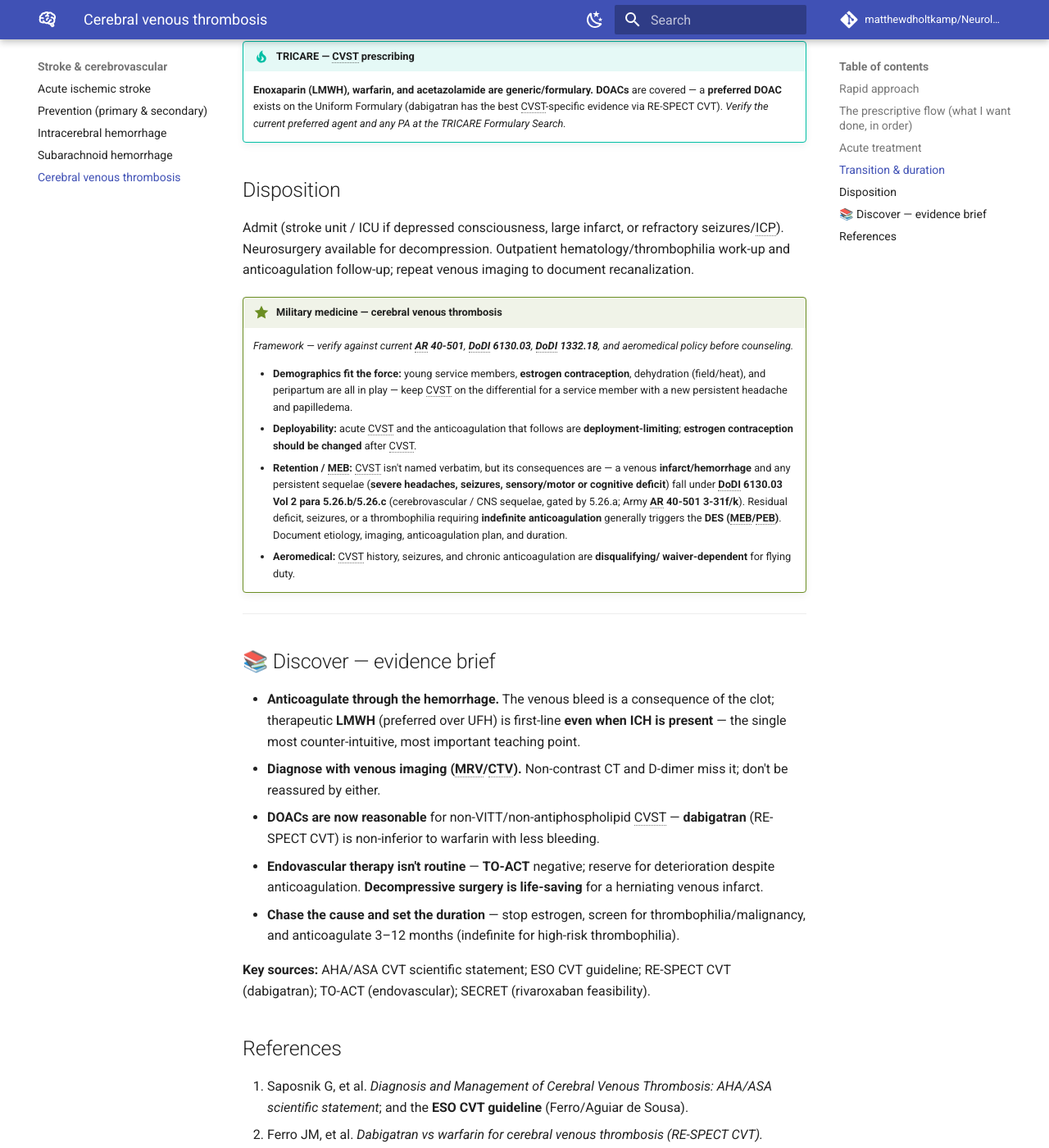
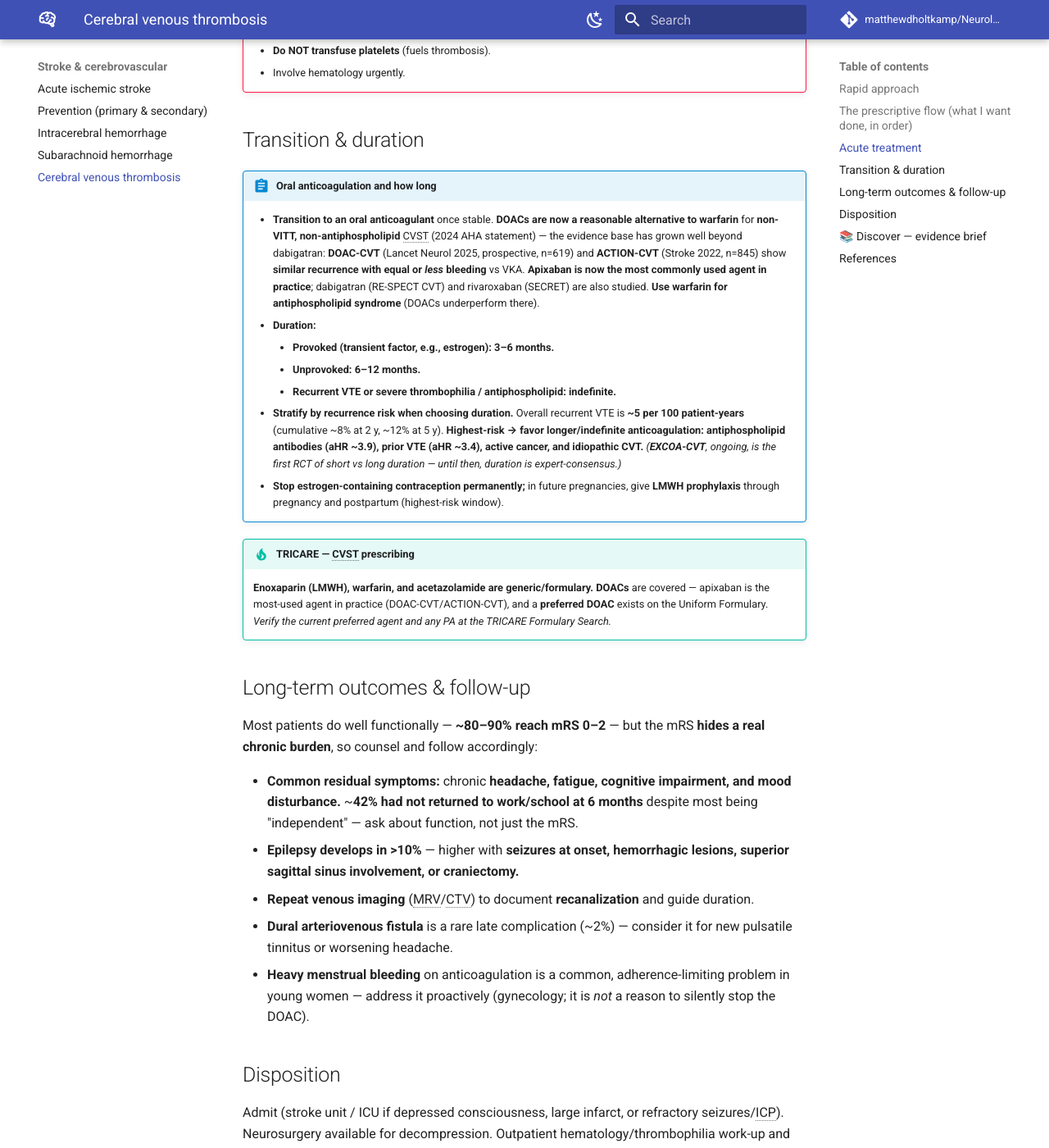
Before and after one commit to matthewdholtkamp/Neurology, an MkDocs documentation site: the page built from docs/stroke/cerebral-venous-thrombosis.md, in a window 1280 px wide and 1400 px high, scrolled down 2146 px. Shown: the whole window at 82% size. Built offline with MkDocs 1.6.1 and Material for MkDocs 9.7.7, drawn with Linux system fonts in a browser that asks for light colours; comment, search, counter and statistics services are not loaded; some of the changed text lies outside the part shown.

Commit message:
Update CVST page per expert review: DOAC evidence, long-term sequelae, VITT, DECOMPRESS2, recurrence, D-dimer
- DOAC evidence expanded beyond RE-SPECT CVT: DOAC-CVT (Lancet Neurol 2025) +
  ACTION-CVT show DOACs a reasonable alternative with equal/less bleeding;
  apixaban now most-used; warfarin for antiphospholipid.
- New 'Long-term outcomes & follow-up' section: chronic headache/fatigue/
  cognitive/mood, epilepsy >10%, ~42% return-to-work gap, dural AVF ~2%, HMB on
  anticoagulation, repeat venous imaging.
- VITT-CVT danger box: no heparin, argatroban/fondaparinux + IVIG 1 g/kg x2d +
  steroids, no platelets.
- Decompressive craniectomy strengthened (DECOMPRESS2: ~36% independent, ~79%
  survivors judged worthwhile; operate <48h).
- Recurrence quantified (~5/100 pt-yr; aPL/prior VTE/cancer/idiopathic -> longer
  AC) + EXCOA-CVT ongoing.
- D-dimer nuance (normal in ~10%; image regardless if mod/high probability);
  SWI/GRE for isolated cortical vein thrombosis.
- Update Discover, references, footer (2024 AHA statement; emerging items flagged).

Co-Authored-By: Claude Fable 5 <noreply@anthropic.com>

```diff
--- a/docs/stroke/cerebral-venous-thrombosis.md
+++ b/docs/stroke/cerebral-venous-thrombosis.md
@@ -19,7 +19,14 @@ anticoagulate even when there's hemorrhage.**
       infection (mastoiditis, sinusitis), dehydration, IBD.
 
     **Get dedicated venous imaging — MRV or CTV.** A "normal" non-contrast CT does **not** exclude it
-    (look for a dense cord/sinus sign, or a bleed that doesn't fit an artery).
+    (look for a dense cord/sinus sign, or a bleed that doesn't fit an artery). For **isolated cortical
+    vein thrombosis** (easily missed on standard MRV), use **SWI or GRE** sequences.
+
+    !!! note "D-dimer helps only in low-probability patients"
+        D-dimer sensitivity is ~90–97%, but **~10% of confirmed CVT has a normal D-dimer** — especially
+        **isolated headache, subacute/chronic onset, or low thrombus burden.** A normal D-dimer with a
+        **low** clinical probability can help exclude CVT; in **moderate/high-probability** patients,
+        **image the veins regardless.** Don't let a negative D-dimer stop the workup.
 
 ## Rapid approach
 
@@ -56,28 +63,65 @@ anticoagulate even when there's hemorrhage.**
       seizure** (high recurrence). No routine prophylaxis without a lesion/seizure.
     - **Raised ICP / papilledema threatening vision:** **acetazolamide**, therapeutic **LP**, monitor
       visual fields/acuity; shunt or optic-nerve-sheath fenestration if vision is failing.
-    - **Large venous infarct with mass effect / herniation:** **decompressive surgery is
-      life-saving** — escalate early, don't just watch.
+    - **Large venous infarct with mass effect / herniation:** **decompressive craniectomy is
+      life-saving — operate EARLY (within ~48 h);** delay worsens outcomes. **DECOMPRESS2** (n=118):
+      **~36% independent (mRS 0–2) and ~34% mortality at 12 months**, and **~79% of survivors judged
+      surgery worthwhile** — so offer it even to severe presentations. Coma and fixed dilated pupils
+      predict poor outcome.
+
+!!! danger "VITT-CVT — a different disease; do NOT give heparin"
+    If CVST follows an **adenoviral COVID vaccine** with **thrombocytopenia** (and a positive
+    anti-PF4 ELISA) — **vaccine-induced immune thrombotic thrombocytopenia.** Now rare, but the
+    management is opposite to reflex:
+
+    - **Avoid all heparin** — use a **non-heparin anticoagulant** (argatroban or fondaparinux).
+    - **IVIG 1 g/kg × 2 days** (± corticosteroids) — immunomodulation **lowers mortality** (≈29% vs 70%).
+    - **Do NOT transfuse platelets** (fuels thrombosis).
+    - Involve hematology urgently.
 
 ## Transition & duration
 
 !!! orderset "Oral anticoagulation and how long"
-    - **Transition to an oral anticoagulant** once stable. **Dabigatran** (RE-SPECT CVT: non-inferior
-      to warfarin, less bleeding) and **rivaroxaban** are reasonable **DOAC** options for
-      **non-VITT, non-antiphospholipid** CVST; **warfarin** where a DOAC isn't suitable (e.g.,
-      antiphospholipid syndrome).
+    - **Transition to an oral anticoagulant** once stable. **DOACs are now a reasonable alternative
+      to warfarin** for **non-VITT, non-antiphospholipid** CVST (2024 AHA statement) — the evidence
+      base has grown well beyond dabigatran: **DOAC-CVT** (Lancet Neurol 2025, prospective, n=619) and
+      **ACTION-CVT** (Stroke 2022, n=845) show **similar recurrence with equal or *less* bleeding** vs
+      VKA. **Apixaban is now the most commonly used agent in practice**; dabigatran (RE-SPECT CVT) and
+      rivaroxaban (SECRET) are also studied. **Use warfarin for antiphospholipid syndrome** (DOACs
+      underperform there).
     - **Duration:**
         - **Provoked (transient factor, e.g., estrogen):** **3–6 months.**
         - **Unprovoked:** **6–12 months.**
         - **Recurrent VTE or severe thrombophilia / antiphospholipid:** **indefinite.**
+    - **Stratify by recurrence risk when choosing duration.** Overall recurrent VTE is **~5 per 100
+      patient-years** (cumulative ~8% at 2 y, ~12% at 5 y). **Highest-risk → favor longer/indefinite
+      anticoagulation:** **antiphospholipid antibodies (aHR ~3.9), prior VTE (aHR ~3.4), active
+      cancer, and idiopathic CVT.** *(**EXCOA-CVT**, ongoing, is the first RCT of short vs long
+      duration — until then, duration is expert-consensus.)*
     - **Stop estrogen-containing contraception permanently;** in future pregnancies, give **LMWH
       prophylaxis** through pregnancy and postpartum (highest-risk window).
 
 !!! tip "TRICARE — CVST prescribing"
     **Enoxaparin (LMWH), warfarin, and acetazolamide are generic/formulary.** **DOACs** are covered —
-    a **preferred DOAC** exists on the Uniform Formulary (dabigatran has the best CVST-specific
-    evidence via RE-SPECT CVT). *Verify the current preferred agent and any PA at the TRICARE
-    Formulary Search.*
+    apixaban is the most-used agent in practice (DOAC-CVT/ACTION-CVT), and a **preferred DOAC** exists
+    on the Uniform Formulary. *Verify the current preferred agent and any PA at the TRICARE Formulary
+    Search.*
+
+## Long-term outcomes & follow-up
+
+Most patients do well functionally — **~80–90% reach mRS 0–2** — but the mRS **hides a real chronic
+burden**, so counsel and follow accordingly:
+
+- **Common residual symptoms:** chronic **headache, fatigue, cognitive impairment, and mood
+  disturbance.** ~**42% had not returned to work/school at 6 months** despite most being
+  "independent" — ask about function, not just the mRS.
+- **Epilepsy develops in >10%** — higher with **seizures at onset, hemorrhagic lesions, superior
+  sagittal sinus involvement, or craniectomy.**
+- **Repeat venous imaging** (MRV/CTV) to document **recanalization** and guide duration.
+- **Dural arteriovenous fistula** is a rare late complication (~2%) — consider it for new pulsatile
+  tinnitus or worsening headache.
+- **Heavy menstrual bleeding** on anticoagulation is a common, adherence-limiting problem in young
+  women — address it proactively (gynecology; it is *not* a reason to silently stop the DOAC).
 
 ## Disposition
 
@@ -110,33 +154,47 @@ anticoagulation follow-up; repeat venous imaging to document recanalization.
 - **Anticoagulate through the hemorrhage.** The venous bleed is a consequence of the clot;
   therapeutic **LMWH** (preferred over UFH) is first-line **even when ICH is present** — the single
   most counter-intuitive, most important teaching point.
-- **Diagnose with venous imaging (MRV/CTV).** Non-contrast CT and D-dimer miss it; don't be
-  reassured by either.
-- **DOACs are now reasonable** for non-VITT/non-antiphospholipid CVST — **dabigatran** (RE-SPECT CVT)
-  is non-inferior to warfarin with less bleeding.
-- **Endovascular therapy isn't routine** — **TO-ACT** negative; reserve for deterioration despite
-  anticoagulation. **Decompressive surgery is life-saving** for a herniating venous infarct.
-- **Chase the cause and set the duration** — stop estrogen, screen for thrombophilia/malignancy, and
-  anticoagulate 3–12 months (indefinite for high-risk thrombophilia).
+- **Diagnose with venous imaging (MRV/CTV).** Non-contrast CT and D-dimer miss it (D-dimer normal in
+  ~10%, esp. isolated headache/subacute) — image low- *or* high-probability patients. **SWI/GRE** for
+  isolated cortical vein thrombosis.
+- **DOACs are now a reasonable alternative** for non-VITT/non-antiphospholipid CVST — the evidence
+  tripled with **DOAC-CVT** (2025) and **ACTION-CVT**; **apixaban is the most-used agent**, with
+  dabigatran (RE-SPECT CVT) and rivaroxaban (SECRET) also studied. **Warfarin for antiphospholipid.**
+- **Recurrence ~5/100 patient-years** — longer/indefinite anticoagulation for antiphospholipid, prior
+  VTE, cancer, or idiopathic; **EXCOA-CVT** (ongoing) will finally test duration.
+- **VITT-CVT is a different disease** — no heparin, IVIG + argatroban/fondaparinux, no platelets.
+- **Endovascular therapy isn't routine** — **TO-ACT** negative. **Decompressive craniectomy is
+  life-saving** for a herniating venous infarct — **operate early** (DECOMPRESS2: ~36% independent,
+  most survivors judged it worthwhile).
+- **The chronic burden is under-appreciated** — headache, fatigue, cognitive/mood symptoms, epilepsy
+  (>10%), and a large return-to-work gap despite good mRS. Follow with repeat imaging and QoL attention.
 
-**Key sources:** AHA/ASA CVT scientific statement; ESO CVT guideline; RE-SPECT CVT (dabigatran);
-TO-ACT (endovascular); SECRET (rivaroxaban feasibility).
+**Key sources:** 2024 AHA CVT scientific statement; ESO CVT guideline; DOAC-CVT & ACTION-CVT (DOACs);
+RE-SPECT CVT (dabigatran); SECRET (rivaroxaban); TO-ACT (endovascular); DECOMPRESS2 (craniectomy);
+ACTION-CVT recurrence analysis; EXCOA-CVT (ongoing).
 
 ## References
 
-1. Saposnik G, et al. *Diagnosis and Management of Cerebral Venous Thrombosis: AHA/ASA scientific
-   statement*; and the **ESO CVT guideline** (Ferro/Aguiar de Sousa).
-2. Ferro JM, et al. *Dabigatran vs warfarin for cerebral venous thrombosis (RE-SPECT CVT).*
+1. Saposnik G, et al. [*Diagnosis and Management of Cerebral Venous Thrombosis: AHA scientific
+   statement.* Stroke. 2024](https://www.ahajournals.org/doi/10.1161/STR.0000000000000456); ESO CVT
+   guideline (Ferro/Aguiar de Sousa); Field TS, Fragata I. *Current Management of CVT.* Stroke. 2026.
+2. **DOACs:** van de Munckhof A, et al. *DOAC-CVT* (Lancet Neurol 2025); Yaghi S, et al. *ACTION-CVT*
+   (Stroke 2022) + systematic review; Ferro JM, et al. *RE-SPECT CVT* (dabigatran); *SECRET* (rivaroxaban).
 3. Coutinho JM, et al. [*Endovascular therapy vs standard care in severe CVT (TO-ACT).* JAMA Neurol.
    2020](https://jamanetwork.com/journals/jamaneurology/fullarticle/2765968).
-4. **TRICARE / DoD:** enoxaparin/warfarin/acetazolamide generic-formulary; preferred DOAC per Uniform
+4. **Surgery / recurrence / VITT:** Aaron S, et al. *DECOMPRESS2* (Stroke 2024); Shu L, et al.
+   *ACTION-CVT recurrence predictors* (Neurology 2022); Scutelnic A, et al. *VITT-CVT management*
+   (Ann Neurol 2022); *EXCOA-CVT* (ongoing, ISRCTN25644448).
+5. **TRICARE / DoD:** enoxaparin/warfarin/acetazolamide generic-formulary; preferred DOAC per Uniform
    Formulary — *verify at the TRICARE Formulary Search.*
 
-*Verified July 2026: venous imaging (MRV/CTV) for diagnosis, therapeutic anticoagulation **including
-in the presence of venous hemorrhage** (LMWH preferred over UFH), DOAC transition (dabigatran
-non-inferior — RE-SPECT CVT), non-routine endovascular therapy (TO-ACT negative), and
-decompression for herniating venous infarct reflect current AHA/ASA and ESO guidance. **Retention
-framing confirmed against the source: CVST's cerebrovascular/hemorrhage and persistent-sequelae
-consequences fall under DoDI 6130.03 Vol 2 para 5.26.b/5.26.c (Army AR 40-501 3-31f/k) — CVST is not
-named verbatim.** The **TRICARE preferred DOAC was not pinned to a citable source — verify before
-counseling.**
+*Verified July 2026: venous imaging (MRV/CTV; SWI/GRE for cortical vein) for diagnosis, therapeutic
+anticoagulation **including in the presence of venous hemorrhage** (LMWH preferred over UFH), and
+non-routine endovascular therapy (TO-ACT negative) reflect current AHA and ESO guidance. Newer
+additions — **DOAC-CVT/ACTION-CVT** (DOACs a reasonable alternative, apixaban most-used),
+recurrence predictors, **DECOMPRESS2**, the **VITT-CVT** protocol, long-term-sequelae data, and
+**EXCOA-CVT** (ongoing) — were supplied by expert review with citations; confirm the specific figures
+before relying on them. **Retention framing confirmed against the source: CVST's cerebrovascular/
+hemorrhage and persistent-sequelae consequences fall under DoDI 6130.03 Vol 2 para 5.26.b/5.26.c
+(Army AR 40-501 3-31f/k) — CVST is not named verbatim.** The **TRICARE preferred DOAC was not pinned
+to a citable source — verify before counseling.**
```
